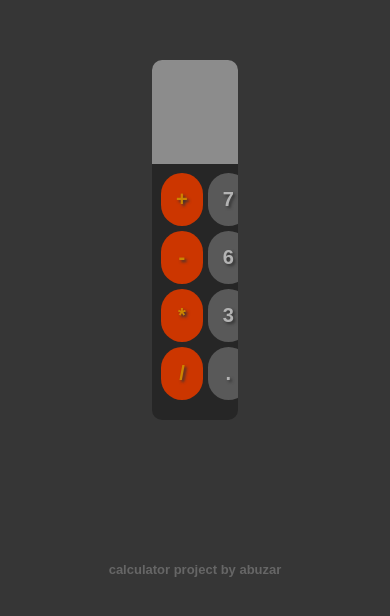
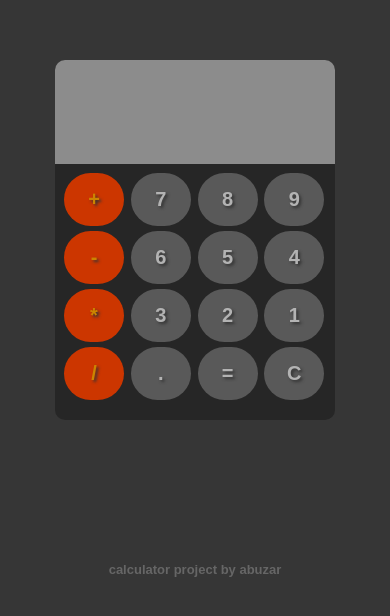
Before and after one commit to abuzarcodes/calculator-project, a plain HTML site: page index.html in a window 390 px wide. Shown: the part 182-798 px from the top of the page. Drawn offline with Linux system fonts and the light colour scheme.

Commit message:
made responsive

```diff
--- a/index.html
+++ b/index.html
@@ -18,11 +18,12 @@
       }
       .calculator {
         background-color: hsl(0, 0%, 15%);
-        width: 22vw;
+        width: 280px;
         height: 360px;
         max-width: 500px;
         overflow: hidden;
         border-radius: 10px;
+        min-width: 250px;
       }
       .keys {
         display: grid;
```
